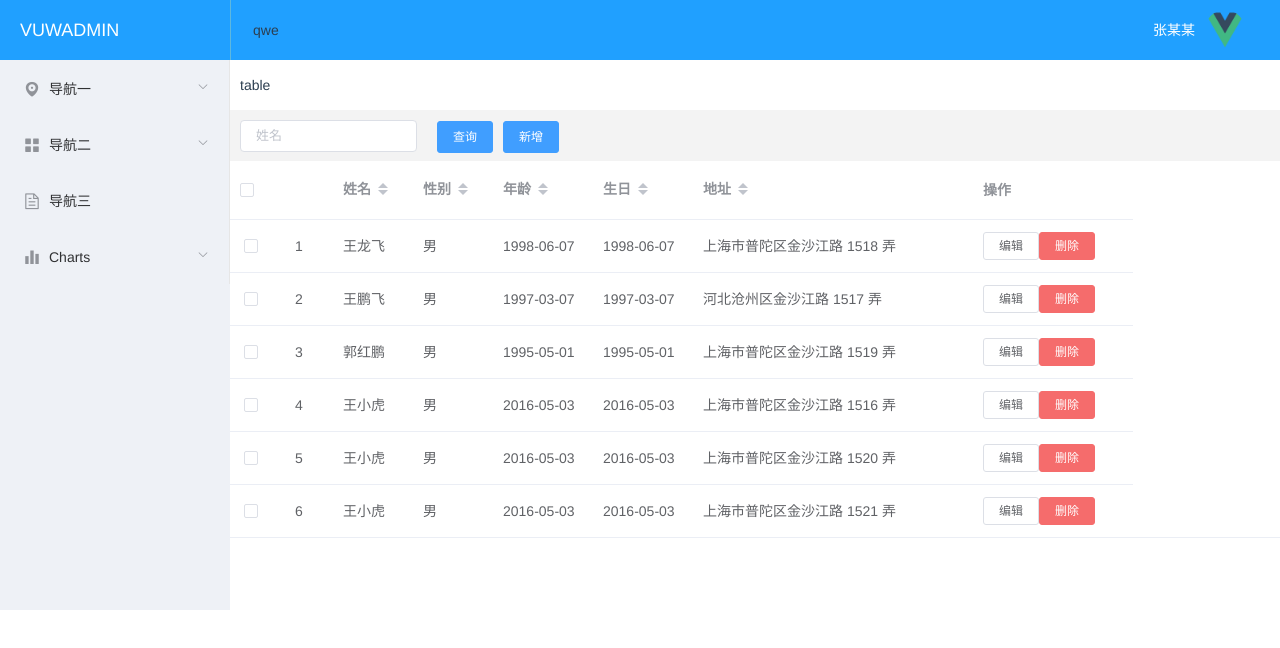
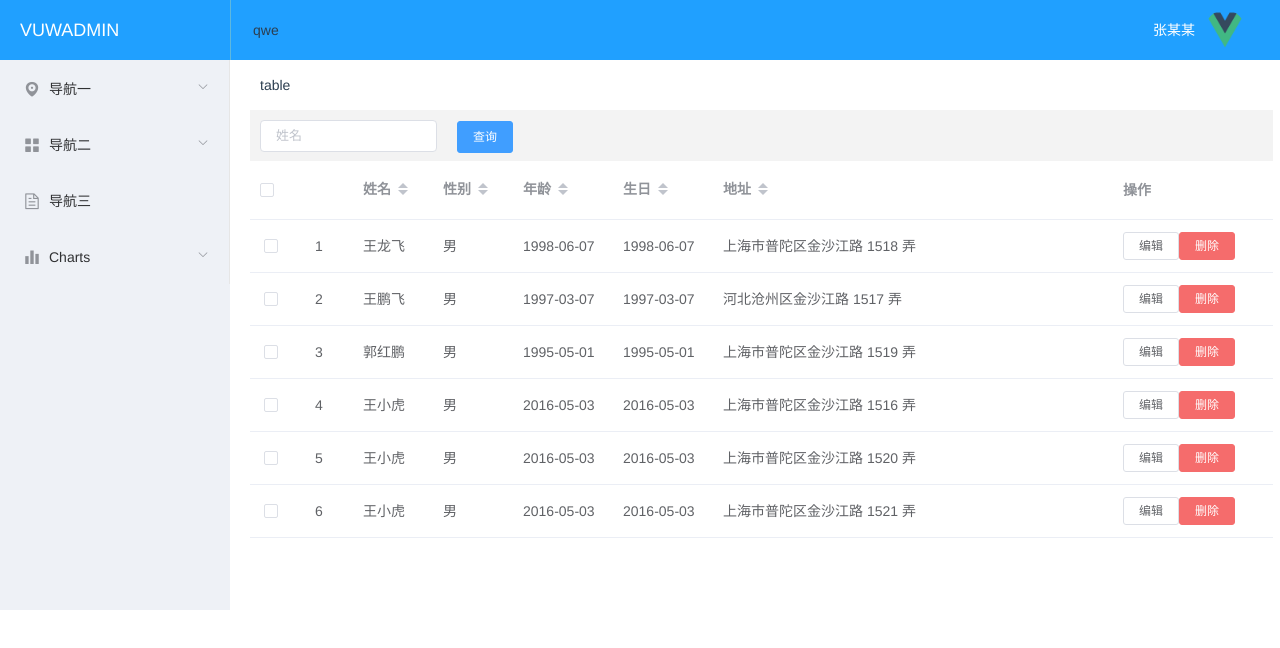
Before and after one commit to wwgz1710/1710, a Vue app: page /#/slide/table in a window 1280 px wide. Shown: the top 648 px of the page. Built offline with nearby package versions, Linux system fonts and the light colour scheme; the HTML template or start-up script is replaced by a standard one.

Commit message:
更改了项目

```diff
--- a/src/components/header/header.vue
+++ b/src/components/header/header.vue
@@ -24,7 +24,7 @@ export default {
         header
             display: flex
             box-sizing: border-box
-            width: 100vw
+            // width: 100vw
             height: 60px
             background: #20a0ff
             line-height: 60px
--- a/src/components/list/list.vue
+++ b/src/components/list/list.vue
@@ -41,13 +41,12 @@
 		                  prop="address"
 		                  sortable
 		                  label="地址"
-		                  width="280">
+		                  width="400">
 		              </el-table-column>
 		              <slot name='slot2'></slot>
 		          </el-table>
 		      </div>
 		  </el-col>
-		<!-- </div> -->
 		</el-row>
 	</div>
 </template>
@@ -146,11 +145,10 @@
 					color:#000;
 					.el-table{
 						.el-table__header-wrapper{
-
 							table{
 								thead{
-		padding-left:50px;
-							background:red;
+		                            padding-left:50px;
+							        background:red;
 								}
 							}
 						}
@@ -164,9 +162,6 @@
 		}
 		.el-row {
 			margin-bottom: 20px;
-			/* &:last-child {
-				margin-bottom: 0;
-			} */
 		}
 		.el-col {
 			border-radius: 4px;
--- a/src/components/search/list1.vue
+++ b/src/components/search/list1.vue
@@ -1,6 +1,5 @@
 <template>
-	<el-row :gutter="24">
-		<el-col :span="24">
+		<el-col >
 			<el-form :inline="true" :model="formInline" class="demo-form-inline">
 			<el-form-item >
 				<el-input  size="small" v-model="formInline.user" placeholder="姓名"></el-input>
@@ -11,7 +10,6 @@
 			</el-form-item>
 			</el-form>
 		</el-col>
-	  </el-row>
 </template>
 <script>
 	export default {
@@ -34,8 +32,6 @@
 
 <style lang="less" scoped>
     form {
-        // width:100%;
-        // height:100px;
         background:rgba(243,243,243);
         display:flex;
 		align-items: center;
--- a/src/views/form/form.vue
+++ b/src/views/form/form.vue
@@ -80,7 +80,7 @@
 <style lang="stylus">
 	.wrap
 		.wrap-right
-			width: 90%
+			width: 80%
 			.title
 				padding: 24px 20px
 </style>
--- a/src/views/slide/slide.vue
+++ b/src/views/slide/slide.vue
@@ -102,5 +102,7 @@
 										line-height: 35px
 										padding: 0 0 0 20px
 		.right
-			flex: 1
+			// flex: 1
+			padding-left: 20px
+			box-sizing: border-box
 </style>
--- a/src/views/table/table.vue
+++ b/src/views/table/table.vue
@@ -1,7 +1,7 @@
 <template>
   <div>
     <titles title='table'></titles>
-    <list1><el-button  slot='slot3' type="primary" size="small" @click="onSubmit">新增</el-button></list1>
+    <list1></list1>
     <list>
       <el-table-column slot='slot1'
         type="selection"
```
Also changed, not shown: src/router/index.js (indentation only). Lines whose indentation alone changed are shown as unchanged.
